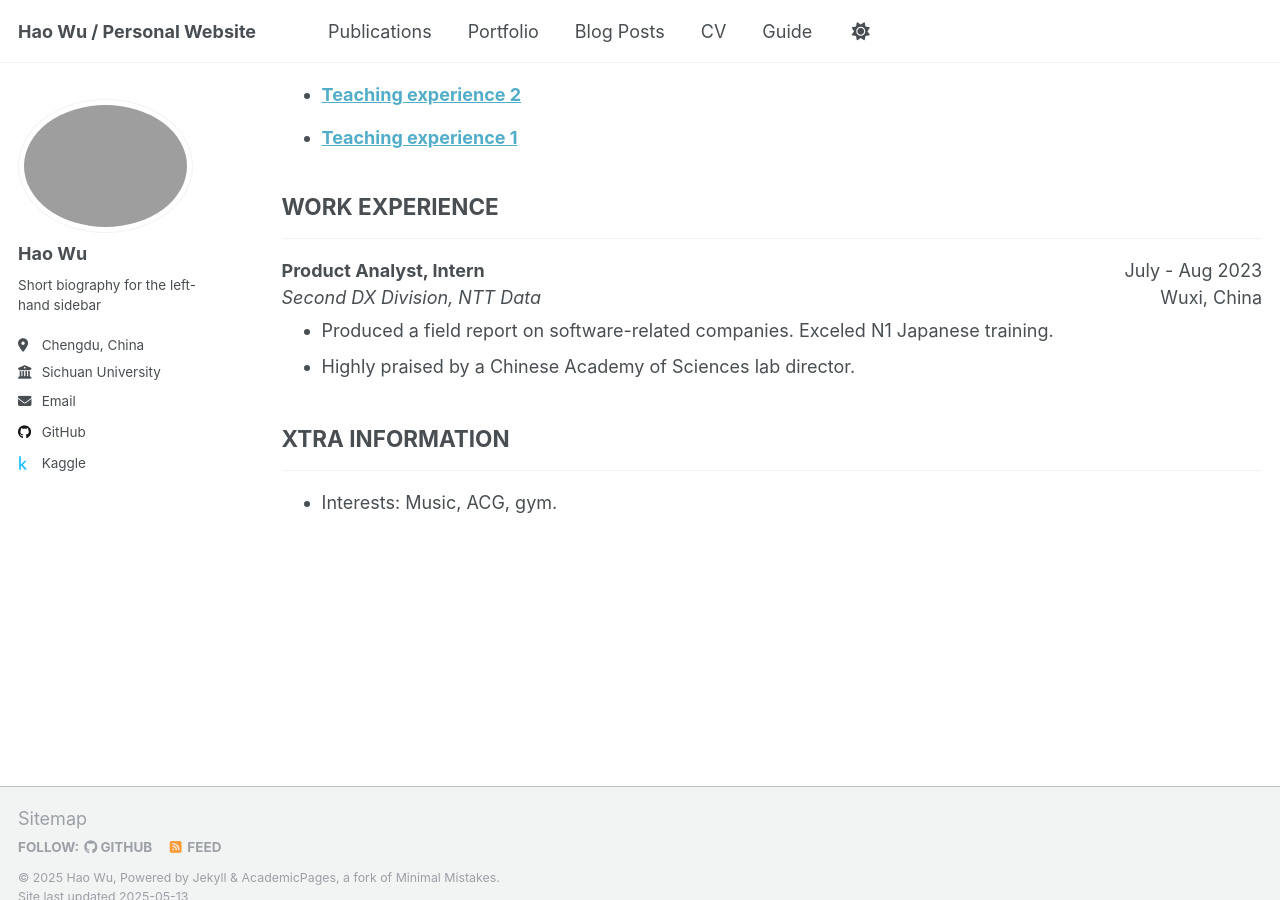
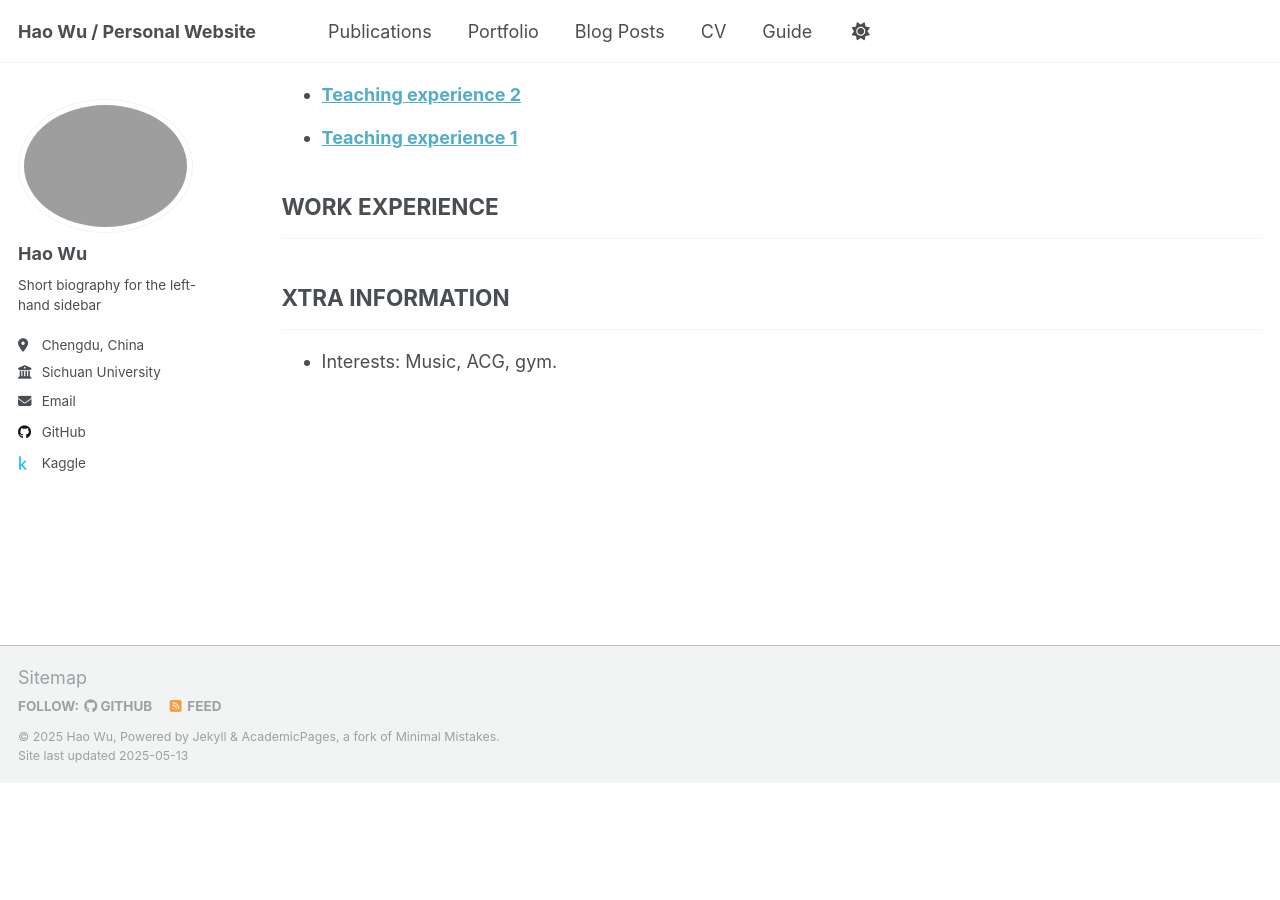
Before and after one commit to JayLon1022/JayLon1022.github.io, a Jekyll site: the page built from _pages/cv.md, in a window 1280 px wide and 900 px high, scrolled down 2236 px. Built offline with Jekyll 4.4.1, drawn with Linux system fonts in a browser that asks for light colours; after the commit the page ends 3019 px from its top, so only the background shows below that.

Commit message:
Update cv.md

```diff
--- a/_pages/cv.md
+++ b/_pages/cv.md
@@ -144,19 +144,6 @@ redirect_from:
 
 ---
 
-<div style="display: flex; justify-content: space-between;">
-  <div>
-    <strong>Product Analyst, Intern</strong><br>
-    <em>Second DX Division, NTT Data</em>
-  </div>
-  <div style="text-align: right;">
-    July - Aug 2023<br>
-    Wuxi, China
-  </div>
-</div>
-<div style="margin-top: -0.7em;"></div>
-- Produced a field report on software-related companies. Exceled N1 Japanese training.
-- Highly praised by a Chinese Academy of Sciences lab director.
 
 ## XTRA INFORMATION
 
```
